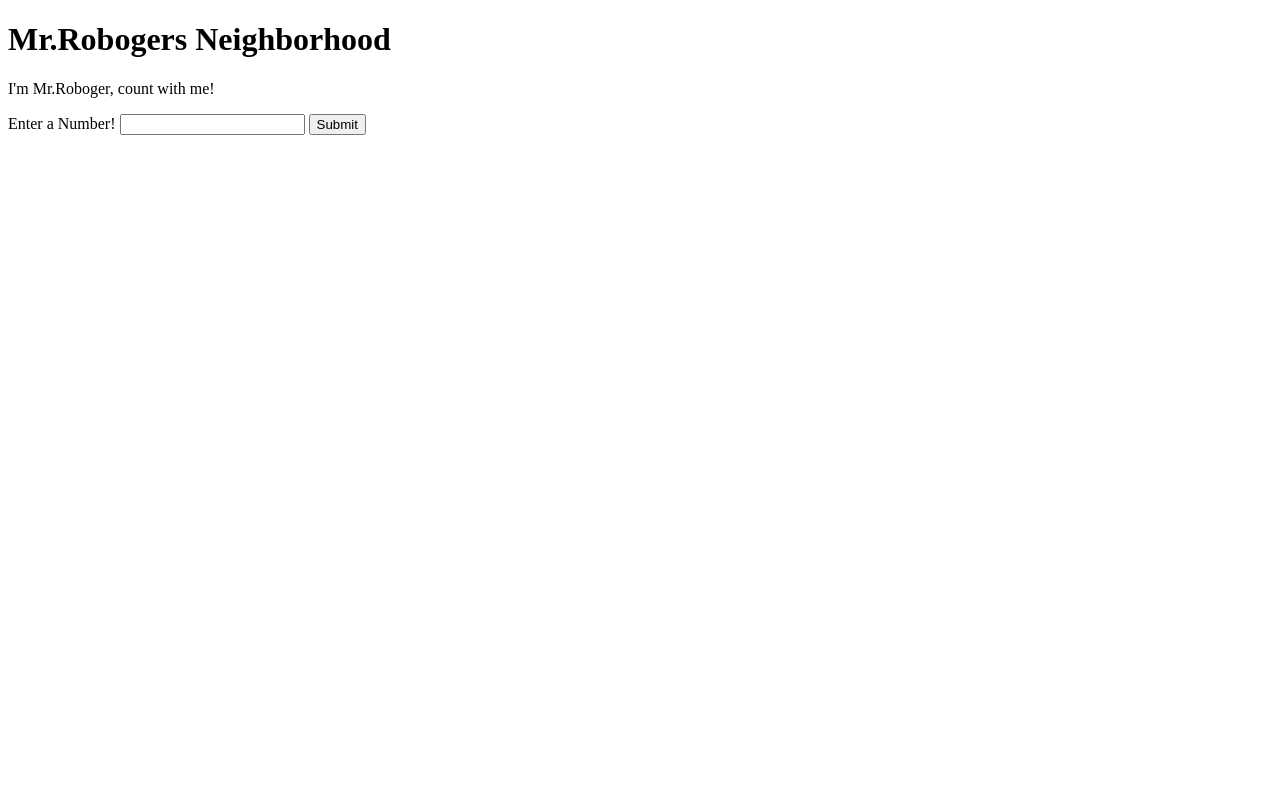
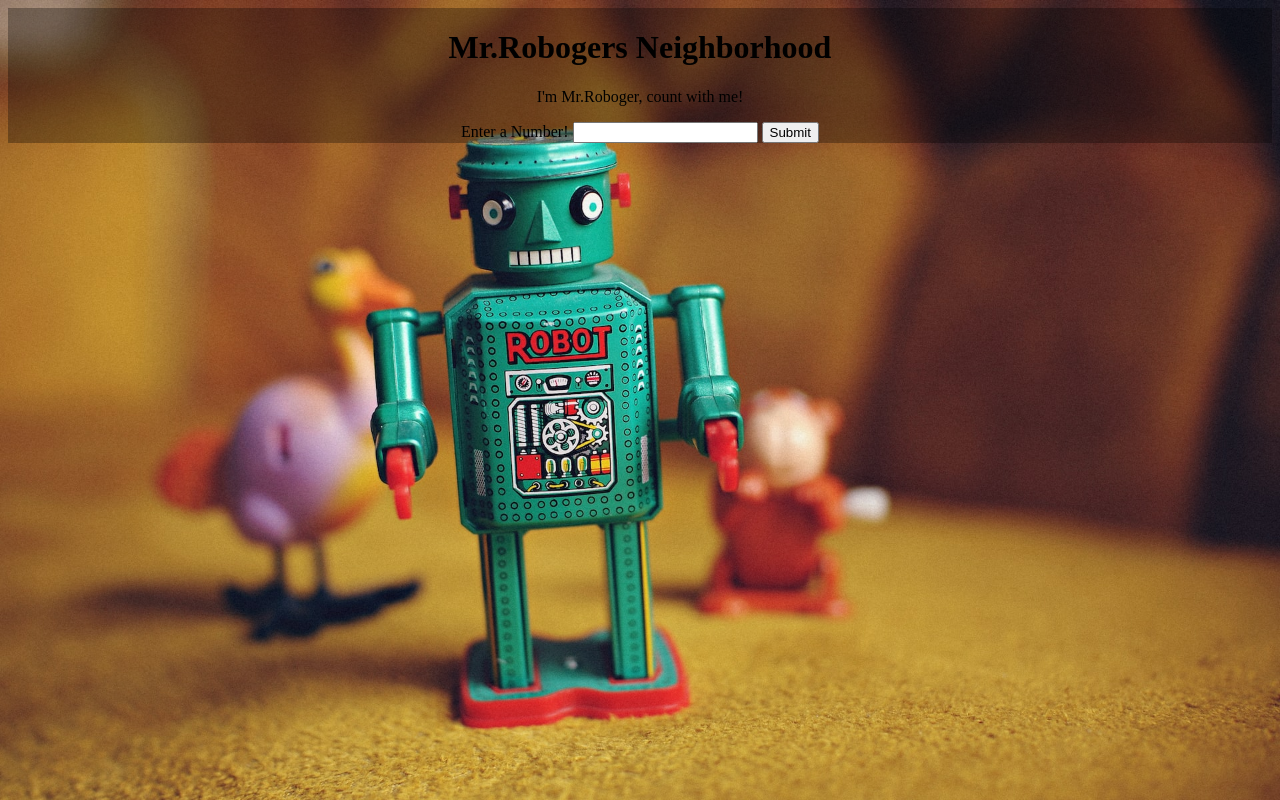
Before and after one commit to ambibma/mr-robogers-neigborhood, a plain HTML site: page index.html in a window 1280 px wide. Drawn offline with Linux system fonts and the light colour scheme.

Commit message:
Add background, basic styling, README contents to README.md

```diff
--- a/css/styles.css
+++ b/css/styles.css
@@ -1,3 +1,24 @@
+body{
+  background-image: url("../img/background.jpg");
+  background-size: cover;
+  background-repeat: no-repeat;
+  background-color: black;
+}
+.container{
+  display: flex;
+  background-color: rgba(0, 0, 0, 0.307);
+  text-align: center;
+  justify-content: center;
+  align-items: center;
+  flex-grow: 1;
+  flex-direction: column;
+}
+.printArray{
+  display:flex;
+  background-color: rgba(255, 192, 203, 0.497);
+  flex-direction: column;
+  margin: auto;
+}
 .hidden{
   display: none;
 }
```
Also changed, not shown: img/background.jpg (added), 1 other file.
